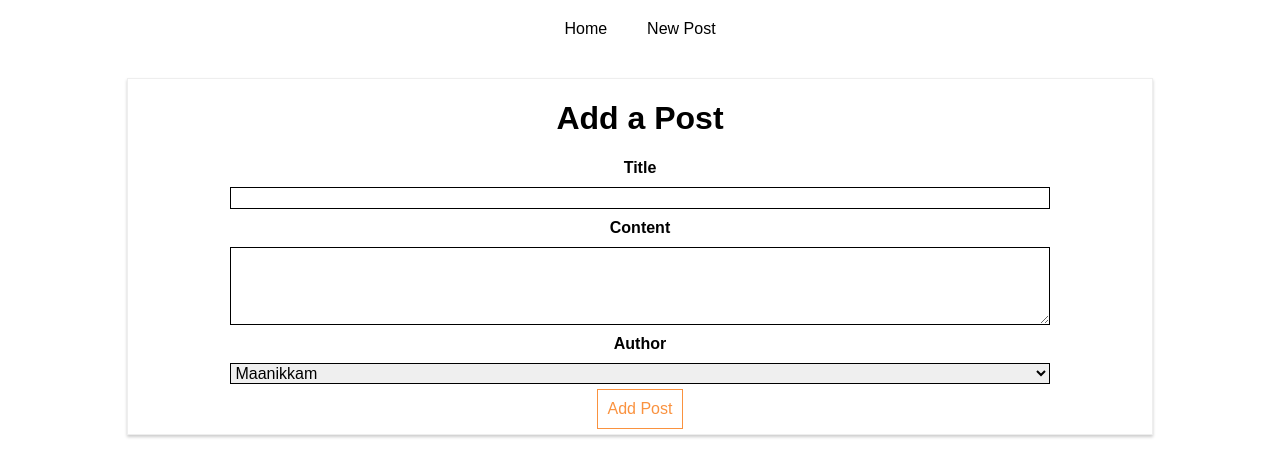
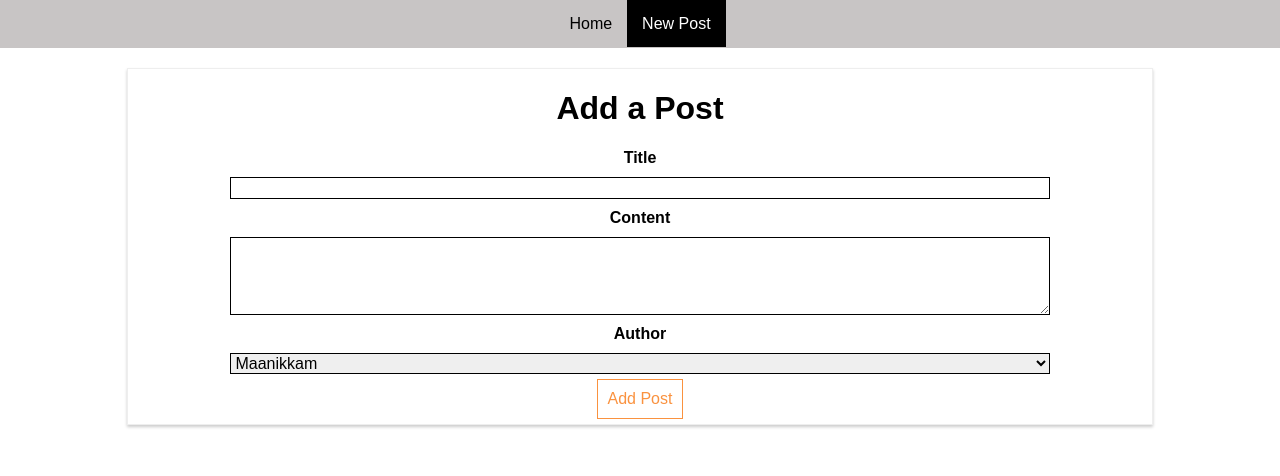
Before and after one commit to maaraaji/react-stud-routing, a React (Create React App) app: page /new-post in a window 1280 px wide. Shown: the top 476 px of the page. Built offline with nearby package versions, Linux system fonts and the light colour scheme.

Commit message:
[Tutorial] Styling the Active Route

```diff
--- a/src/containers/Blog/Blog.css
+++ b/src/containers/Blog/Blog.css
@@ -4,20 +4,21 @@
   padding: 0;
   width: 100%;
   text-align: center;
+  background-color: #c8c5c5;
 }
 
 .Blog li {
   display: inline-block;
-  margin: 20px 0px;
+  margin: 15px 0px;
 }
 
 .Blog a {
   text-decoration: none;
   color: black;
-  padding: 20px;
+  padding: 15px;
 }
 
-.Blog a:hover, a:active {
+.Blog a:hover, a:active, a.active {
   color: white;
   background-color: black;
 }
--- a/src/containers/Blog/Blog.js
+++ b/src/containers/Blog/Blog.js
@@ -1,5 +1,5 @@
 import React, { Component } from 'react';
-import { Route, Link } from 'react-router-dom';
+import { Route, Link, NavLink } from 'react-router-dom';
 
 import './Blog.css';
 import Posts from './Posts/Posts';
@@ -14,12 +14,18 @@ class Blog extends Component {
         <header>
           <nav>
             <ul>
-              <li><Link to='/'>Home</Link></li>
+              <li><NavLink to='/' exact>Home</NavLink></li>
+              {/*<li><NavLink to='/' exact activeStyle={{color: 'white', backgroundColor: 'black', textDecoration: 'underline'}}>Home</NavLink></li>
               <li><Link to={{
                   pathname: '/new-post',
                   hash: '#second',
                   search: '?quick-submit=true'
-                }}>New Post</Link></li>
+                }}>New Post</Link></li>*/}
+              <li><NavLink to={{
+                    pathname: '/new-post',
+                    hash: '#second',
+                    search: '?quick-submit=true'
+                  }}>New Post</NavLink></li>
             </ul>
           </nav>
         </header>
```
Also changed, not shown: 1 other file (tests, documents, lock files or other folders).
